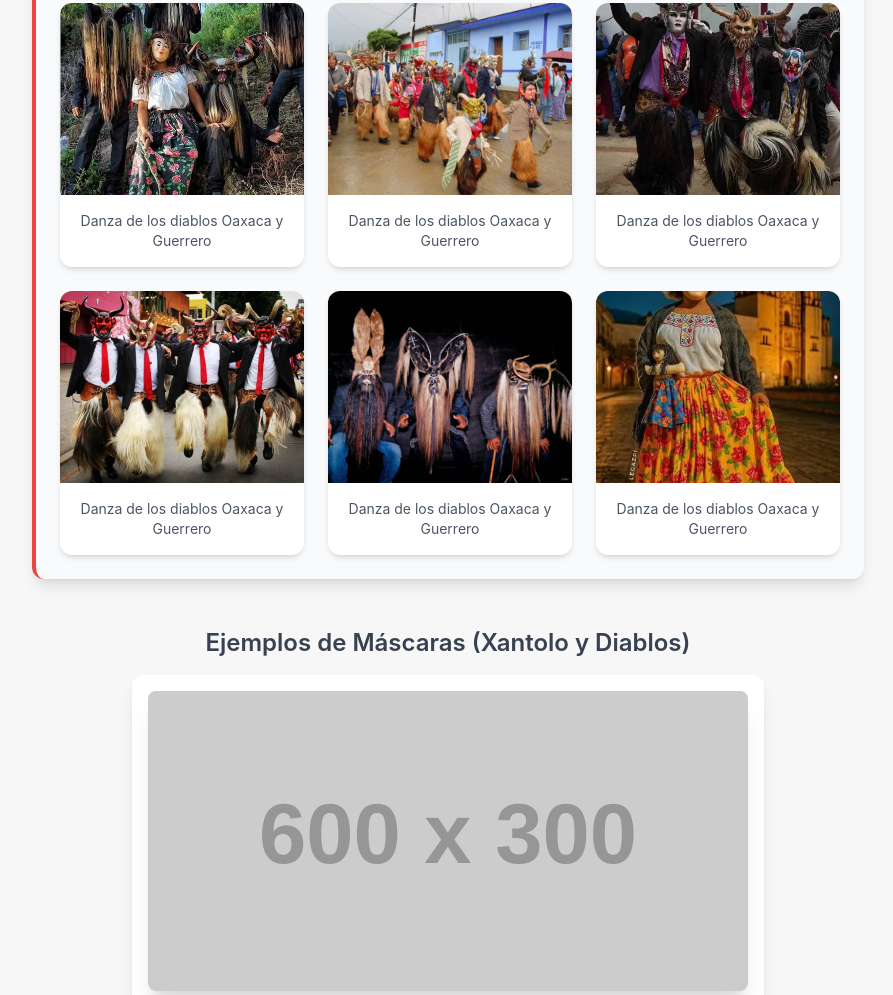
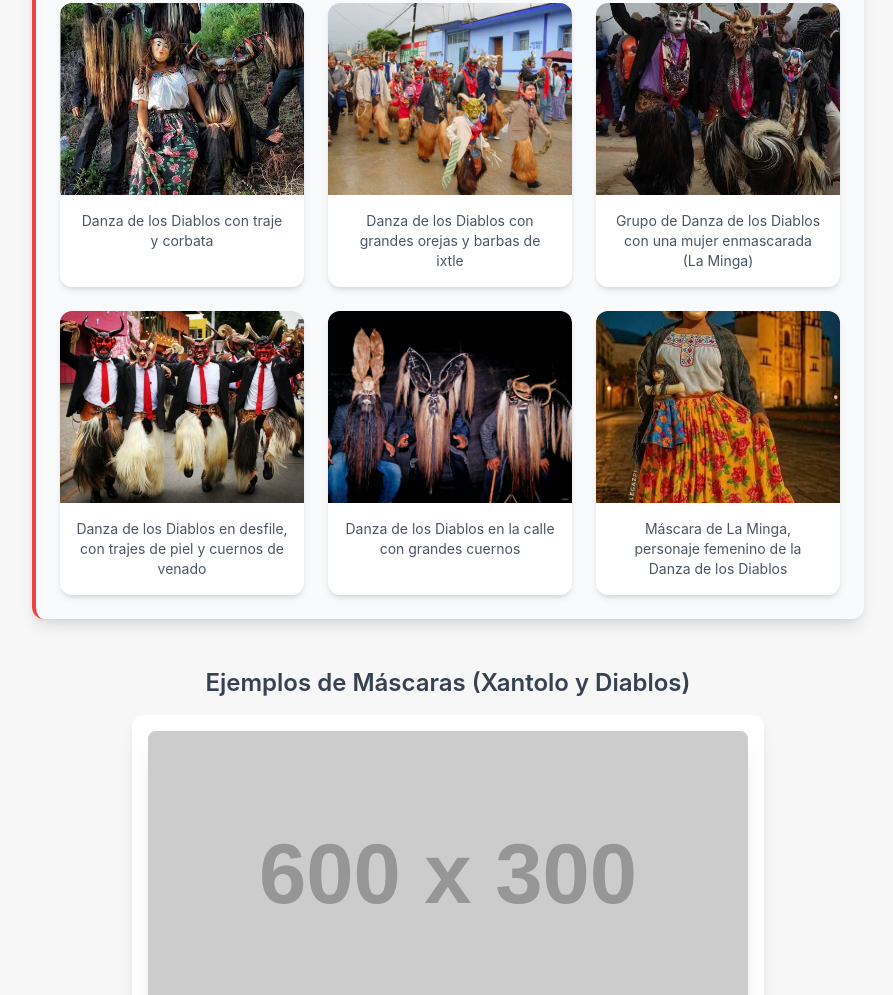
Before and after one commit to dpcontreras86-sudo/ProyectoMascarasHistoria.github.io, a plain HTML site: page index.html in a window 1280 px wide. Shown: the part 1965-2960 px from the top of the page, without its empty margins (192-1085 px from the left). Drawn offline with nearby package versions, Linux system fonts and the light colour scheme; placeholder pictures from the web are drawn by us.

Commit message:
index.html

```diff
--- a/index.html
+++ b/index.html
@@ -98,27 +98,27 @@
             <div class="grid grid-cols-1 sm:grid-cols-2 md:grid-cols-3 gap-6">
                 <figure class="bg-white rounded-xl shadow-md overflow-hidden">
                     <img src="Diablos1.jpg" alt="Danza de los Diablos con traje y corbata" class="w-full h-48 object-cover transition duration-300 hover:scale-105">
-                    <figcaption class="p-4 text-sm text-gray-600 text-center">Danza de los diablos Oaxaca y Guerrero</figcaption>
+                    <figcaption class="p-4 text-sm text-gray-600 text-center">Danza de los Diablos con traje y corbata</figcaption>
                 </figure>
                 <figure class="bg-white rounded-xl shadow-md overflow-hidden">
                     <img src="Diablos2.jpg" alt="Danza de los Diablos con grandes orejas y barbas de ixtle" class="w-full h-48 object-cover transition duration-300 hover:scale-105">
-                    <figcaption class="p-4 text-sm text-gray-600 text-center">Danza de los diablos Oaxaca y Guerrero</figcaption>
+                    <figcaption class="p-4 text-sm text-gray-600 text-center">Danza de los Diablos con grandes orejas y barbas de ixtle</figcaption>
                 </figure>
                 <figure class="bg-white rounded-xl shadow-md overflow-hidden">
                     <img src="Diablos3.jpg" alt="Grupo de Danza de los Diablos con una mujer enmascarada (La Minga)" class="w-full h-48 object-cover transition duration-300 hover:scale-105">
-                    <figcaption class="p-4 text-sm text-gray-600 text-center">Danza de los diablos Oaxaca y Guerrero</figcaption>
+                    <figcaption class="p-4 text-sm text-gray-600 text-center">Grupo de Danza de los Diablos con una mujer enmascarada (La Minga)</figcaption>
                 </figure>
                 <figure class="bg-white rounded-xl shadow-md overflow-hidden">
                     <img src="Diablos4.jpg" alt="Danza de los Diablos en desfile, con trajes de piel y cuernos de venado" class="w-full h-48 object-cover transition duration-300 hover:scale-105">
-                    <figcaption class="p-4 text-sm text-gray-600 text-center">Danza de los diablos Oaxaca y Guerrero</figcaption>
+                    <figcaption class="p-4 text-sm text-gray-600 text-center">Danza de los Diablos en desfile, con trajes de piel y cuernos de venado</figcaption>
                 </figure>
                 <figure class="bg-white rounded-xl shadow-md overflow-hidden">
                     <img src="Diablos5.jpg" alt="Danza de los Diablos en la calle con grandes cuernos" class="w-full h-48 object-cover transition duration-300 hover:scale-105">
-                    <figcaption class="p-4 text-sm text-gray-600 text-center">Danza de los diablos Oaxaca y Guerrero</figcaption>
+                    <figcaption class="p-4 text-sm text-gray-600 text-center">Danza de los Diablos en la calle con grandes cuernos</figcaption>
                 </figure>
                 <figure class="bg-white rounded-xl shadow-md overflow-hidden">
                     <img src="Minga.jpg" alt="Máscara de La Minga, personaje femenino de la Danza de los Diablos" class="w-full h-48 object-cover transition duration-300 hover:scale-105">
-                    <figcaption class="p-4 text-sm text-gray-600 text-center">Danza de los diablos Oaxaca y Guerrero</figcaption>
+                    <figcaption class="p-4 text-sm text-gray-600 text-center">Máscara de La Minga, personaje femenino de la Danza de los Diablos</figcaption>
                 </figure>
             </div>
         </section>
```
